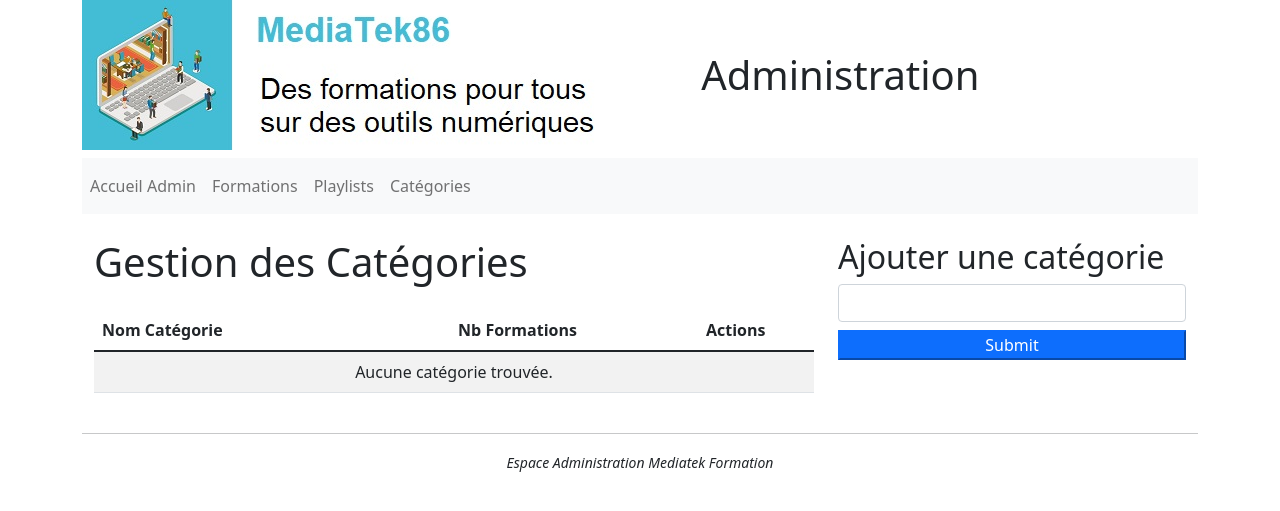
After one commit to frMGB/mediatekformation, a Symfony app: template templates/admin/categories/index.html.twig in a window 1280 px wide. The commit adds this page. Shown: the top 511 px of the page. Run offline with Twig, Linux system fonts and the light colour scheme; the template is opened without the code that fills it, so the values that code supplies are empty; form fields are guessed from the names that the template uses; some libraries are stand-ins or nearby versions.

Commit message:
Gérer les catégories

```diff
--- /dev/null
+++ b/templates/admin/categories/index.html.twig
@@ -0,0 +1,64 @@
+{% extends 'baseadmin.html.twig' %}
+
+{% block title %}Admin - Catégories{% endblock %}
+
+{% block admin_body %}
+    <div class="container mt-4">
+        <div class="row">
+            <div class="col-md-8">
+                <h1>Gestion des Catégories</h1>
+
+                <table class="table table-striped mt-4">
+                    <thead>
+                        <tr>
+                            <th scope="col">Nom Catégorie</th>
+                            <th scope="col" class="text-center">Nb Formations</th>
+                            <th scope="col" class="text-center">Actions</th>
+                        </tr>
+                    </thead>
+                    <tbody>
+                        {% for categorie in categories %}
+                            <tr class="align-middle">
+                                <td>{{ categorie.name }}</td>
+                                <td class="text-center">{{ categorie.formations|length }}</td>
+                                <td class="text-center">
+                                    {% if categorie.formations|length == 0 %}
+                                        <a href="{{ path('admin.categories.suppr', {id: categorie.id}) }}"
+                                           class="btn btn-sm btn-danger"
+                                           onclick="return confirm('Êtes-vous sûr de vouloir supprimer la catégorie \'{{ categorie.name|escape('js') }}\' ?');">
+                                            Supprimer
+                                        </a>
+                                    {% else %}
+                                        <button class="btn btn-sm btn-danger" disabled title="Suppression impossible : des formations sont associées.">
+                                            Supprimer
+                                        </button>
+                                    {% endif %}
+                                </td>
+                            </tr>
+                        {% else %}
+                            <tr>
+                                <td colspan="3" class="text-center">Aucune catégorie trouvée.</td>
+                            </tr>
+                        {% endfor %}
+                    </tbody>
+                </table>
+            </div>
+
+            <div class="col-md-4">
+                <h2>Ajouter une catégorie</h2>
+                {{ form_start(form, {'attr': {'class': 'mt-4'}}) }}
+                    {{ form_widget(form.name) }}
+                    <div class="d-grid gap-2 mt-2">
+                        {{ form_widget(form.submit, {'attr': {'class': 'btn-primary btn-block'}}) }}
+                    </div>
+                {{ form_end(form) }}
+
+                {% if form.vars.submitted and not form.name.vars.valid %}
+                     <div class="alert alert-danger mt-2">
+                         {{ form_errors(form.name) }}
+                     </div>
+                {% endif %}
+            </div>
+        </div>
+    </div>
+{% endblock %}
--- a/templates/admin/formations/index.html.twig
+++ b/templates/admin/formations/index.html.twig
@@ -74,8 +74,6 @@
                         <td>
                             {% for categorie in formation.categories %}
                                 {{ categorie.name }}{% if not loop.last %}, {% endif %}
-                            {% else %}
-                                Aucune
                             {% endfor %}
                         </td>
                         <td class="text-center">{{ formation.publishedAt ? formation.publishedAt|date('d/m/Y') : '' }}</td>
--- a/templates/baseadmin.html.twig
+++ b/templates/baseadmin.html.twig
@@ -24,7 +24,7 @@
                         <a class="nav-link" href="{{ path('admin.playlists.index') }}">Playlists</a>
                     </li>
                     <li class="nav-item {% if app.request.attributes.get('_route') starts with 'admin.categories' %}active{% endif %}">
-                        <a class="nav-link" href="#">Catégories</a>
+                        <a class="nav-link" href="{{ path('admin.categories.index') }}">Catégories</a>
                     </li>
                 </ul>
             </div>
```
Also changed, not shown: src/Controller/AdminCategoriesController.php (added, +89 -0 lines), src/Form/CategorieType.php (added, +38 -0 lines).
